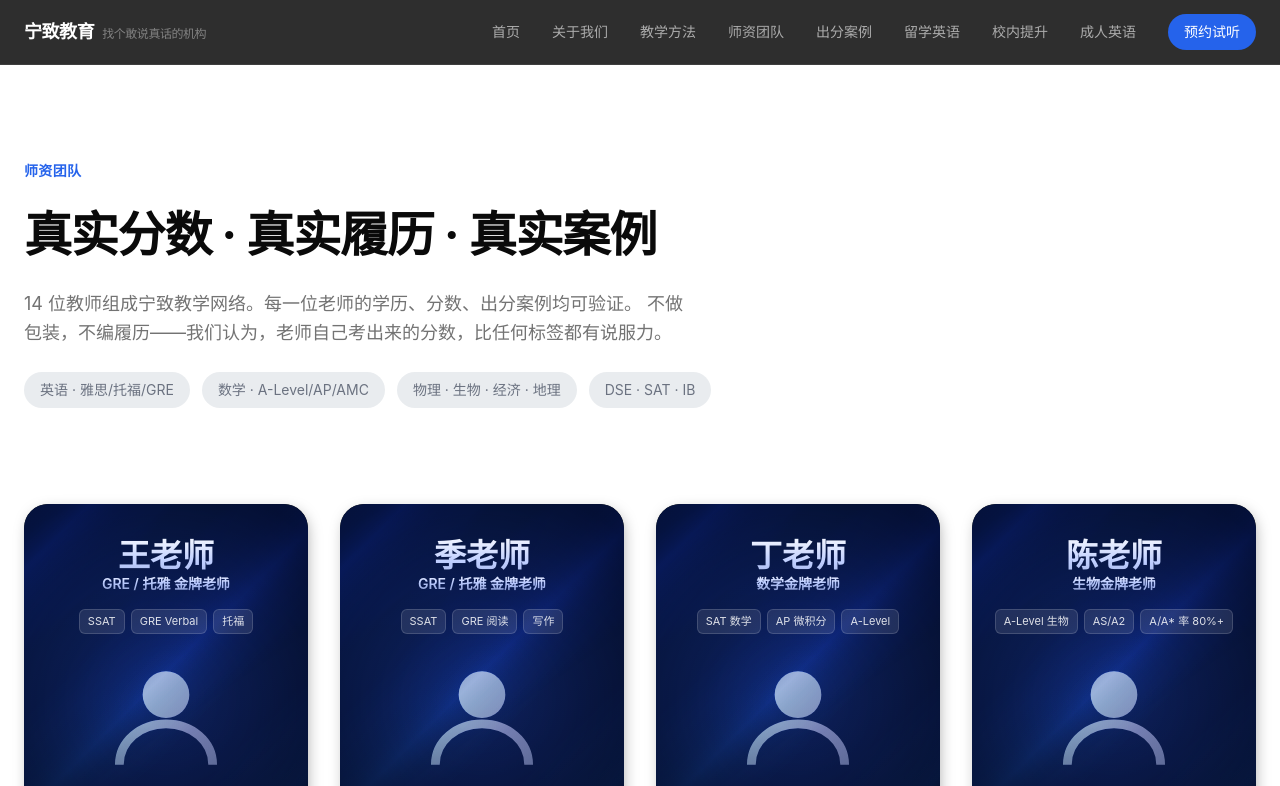
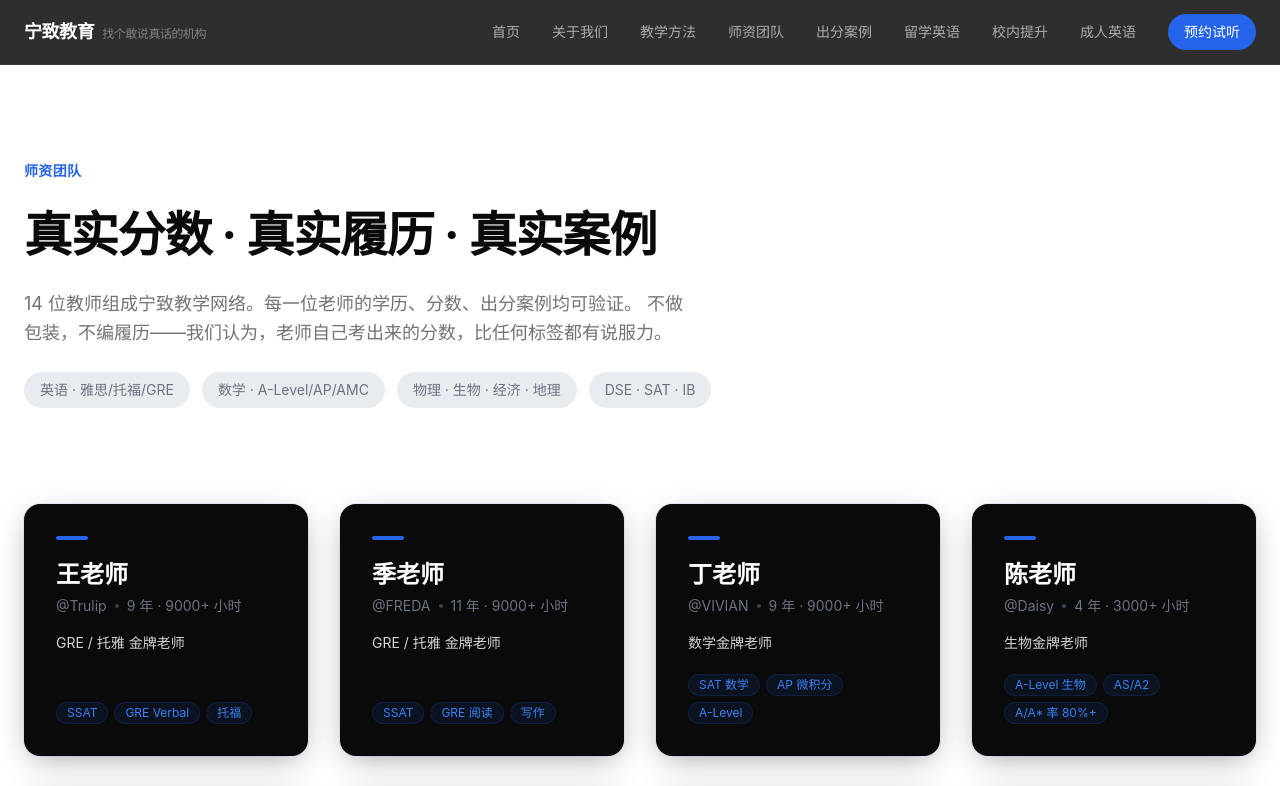
Before and after one commit to dongruiyue/ningzhi-education, a Next.js app: page /teachers in a window 1280 px wide. Shown: the top 786 px of the page. Built offline with nearby package versions, Linux system fonts and the light colour scheme.

Commit message:
redesign teacher card: cleaner layout, proper tilt, no holo

```diff
--- a/src/app/teachers/TeacherCard.tsx
+++ b/src/app/teachers/TeacherCard.tsx
@@ -1,6 +1,6 @@
 "use client";
 
-import { useRef, useCallback, useState } from "react";
+import { useRef, useCallback } from "react";
 
 interface TeacherCardProps {
   name: string;
@@ -10,73 +10,65 @@ interface TeacherCardProps {
   tags: string[];
 }
 
-const CARD_BG = "bg-[#0b1a33]";
-const CARD_SHADOW = "0 0 0 1px rgba(37,99,235,0.12), 0 12px 40px -8px rgba(0,0,0,0.5)";
-
 export function TeacherCard({ name, title, handle, status, tags }: TeacherCardProps) {
   const ref = useRef<HTMLDivElement>(null);
-  const [hover, setHover] = useState(false);
 
   const onMove = useCallback((e: React.PointerEvent) => {
     const el = ref.current;
     if (!el) return;
     const rect = el.getBoundingClientRect();
-    const x = (e.clientX - rect.left) / rect.width - 0.5;
-    const y = (e.clientY - rect.top) / rect.height - 0.5;
-    el.style.transform = `perspective(600px) rotateY(${x * 10}deg) rotateX(${-y * 10}deg)`;
+    const x = ((e.clientX - rect.left) / rect.width - 0.5) * 2;
+    const y = ((e.clientY - rect.top) / rect.height - 0.5) * 2;
+    el.style.transition = "none";
+    el.style.transform = `perspective(800px) rotateY(${x * 4}deg) rotateX(${-y * 4}deg)`;
   }, []);
 
   const onLeave = useCallback(() => {
     if (ref.current) {
+      ref.current.style.transition = "transform 0.4s ease-out";
       ref.current.style.transform = "perspective(600px) rotateY(0deg) rotateX(0deg)";
     }
-    setHover(false);
   }, []);
 
   return (
     <div
       ref={ref}
       onPointerMove={onMove}
-      onPointerEnter={() => setHover(true)}
       onPointerLeave={onLeave}
-      className="h-full"
+      className="h-full bg-neutral-900 rounded-2xl p-6 sm:p-8 flex flex-col"
       style={{
-        transition: "transform 0.5s ease-out",
         transformStyle: "preserve-3d",
+        perspective: "800px",
+        boxShadow: "0 0 0 1px rgba(37,99,235,0.08), 0 8px 32px -8px rgba(0,0,0,0.4)",
       }}
     >
-      <div
-        className={`${CARD_BG} rounded-2xl p-6 sm:p-8 h-full flex flex-col transition-shadow duration-500`}
-        style={{
-          minHeight: 260,
-          boxShadow: hover
-            ? "0 0 0 1px rgba(37,99,235,0.25), 0 24px 48px -12px rgba(0,0,0,0.6), 0 0 60px -10px rgba(37,99,235,0.15)"
-            : CARD_SHADOW,
-        }}
-      >
-        {/* Name + handle */}
-        <div>
-          <h3 className="text-xl font-bold text-white">{name}</h3>
-          <p className="text-sm text-white/40 mt-0.5">@{handle}</p>
+      {/* Blue accent bar */}
+      <div className="w-8 h-1 bg-brand rounded-full mb-5" />
+
+      {/* Name */}
+      <h3 className="text-2xl font-bold text-white leading-tight">{name}</h3>
+
+      {/* Handle + status */}
+      <div className="flex items-center gap-2 mt-1.5 text-sm text-neutral-400">
+        <span>@{handle}</span>
+        <span className="w-1 h-1 rounded-full bg-neutral-600" />
+        <span>{status}</span>
       </div>
 
-        <hr className="border-white/8 my-4" />
+      {/* Title */}
+      <p className="text-sm text-neutral-300 leading-relaxed mt-4">{title}</p>
 
-        <p className="text-sm text-white/70 leading-relaxed line-clamp-2 min-h-[2.5em]">{title}</p>
-
-        <p className="text-xs text-white/40 mt-3">{status}</p>
-
-        <div className="flex flex-wrap gap-1.5 mt-auto pt-4" style={{ minHeight: 56 }}>
+      {/* Tags */}
+      <div className="flex flex-wrap gap-1.5 mt-auto pt-5">
         {tags.map((tag) => (
           <span
             key={tag}
-              className="inline-block px-2 py-px text-[11px] rounded-full bg-white/10 text-white/70"
+            className="inline-block px-2.5 py-0.5 text-xs rounded-full bg-brand/10 text-brand-light border border-brand/15"
           >
             {tag}
           </span>
         ))}
       </div>
     </div>
-    </div>
   );
 }
--- a/src/app/teachers/TeacherGrid.tsx
+++ b/src/app/teachers/TeacherGrid.tsx
@@ -1,6 +1,6 @@
 "use client";
 
-import ProfileCard from "@/components/ui/ProfileCard";
+import { TeacherCard } from "./TeacherCard";
 
 interface TeacherData {
   id: number;
@@ -32,19 +32,7 @@ export function TeacherGrid() {
   return (
     <div className="grid grid-cols-1 sm:grid-cols-2 lg:grid-cols-3 xl:grid-cols-4 gap-6 sm:gap-8">
       {TEACHERS.map((teacher) => (
-        <ProfileCard
-          key={teacher.id}
-          name={teacher.name}
-          title={teacher.title}
-          handle={teacher.handle}
-          status={teacher.status}
-          enableTilt={true}
-          enableHolo={true}
-        >
-          {teacher.tags.map((tag) => (
-            <span key={tag}>{tag}</span>
-          ))}
-        </ProfileCard>
+        <TeacherCard key={teacher.id} {...teacher} />
       ))}
     </div>
   );
```
Lines whose indentation alone changed are shown as unchanged.
